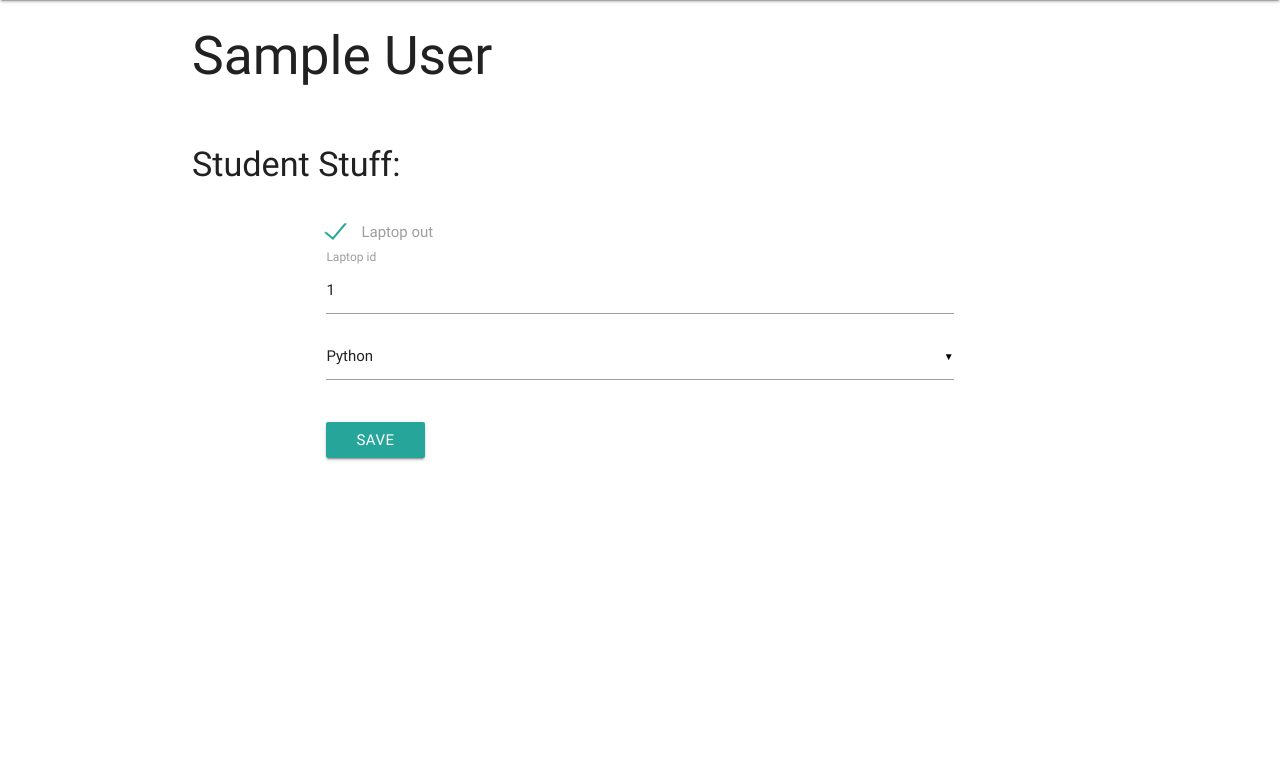
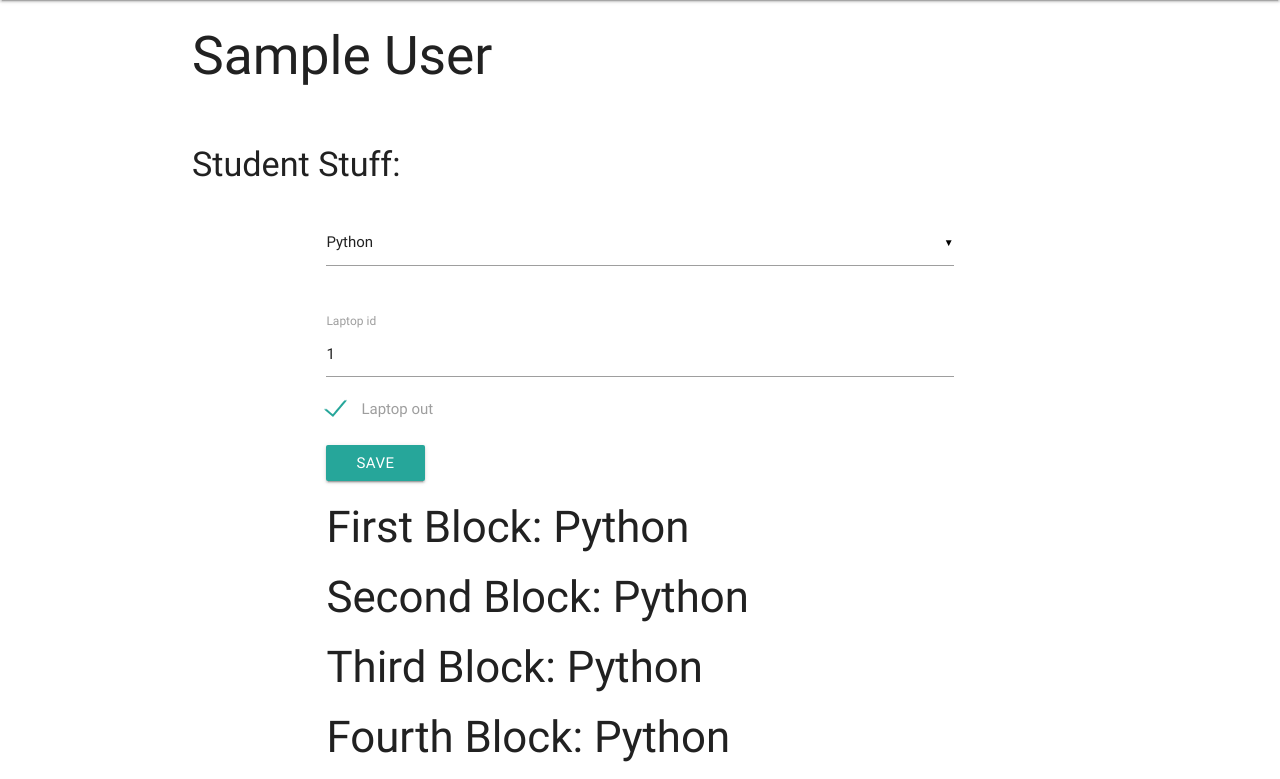
Before and after one commit to LukeLaScala/imagine, a Flask app: page /lookup/1 in a window 1280 px wide. Shown: the part 64-843 px from the top of the page. Before the commit the page ends 525 px from the top, so only its background shows below. Run offline with Flask 2, Linux system fonts and the light colour scheme; tables that the repository leaves empty hold one stand-in row (values such as "Sample post"); some libraries are stand-ins or nearby versions.

Commit message:
Algo done

```diff
--- a/config.py
+++ b/config.py
@@ -1,4 +1,4 @@
 SQLALCHEMY_DATABASE_URI = 'mysql+mysqldb://lhd:lhd@localhost/lhd'
 SQLALCHEMY_TRACK_MODIFICATIONS = False
 DEBUG = True
-WORKSHOPS = ['Minecraft Mods', 'Python', 'Web Dev', 'Arduino', 'Scratch']
+WORKSHOPS = ['Minecraft Mods', 'Python', 'Web Dev', 'Arduino', 'Scratch', 'Games']
--- a/lhd/models.py
+++ b/lhd/models.py
@@ -11,4 +11,4 @@ class User(db.Model):
     laptop_id = db.Column(db.Unicode(256), nullable=True)
     first_name = db.Column(db.Unicode(256))
     last_name = db.Column(db.Unicode(256))
-    town = db.Column(db.Unicode(256))
+    school = db.Column(db.Unicode(256))
--- a/lhd/templates/edit.html
+++ b/lhd/templates/edit.html
@@ -53,14 +53,7 @@
 		<br>
 		<div class="container">
 			<form action="{{ url_for('lookup_user', id=user.id) }}" method="post">
-
-			   	  {{ form.laptop_out }}
-			   	  <label for="laptop_out">Laptop out</label>
-			   	  <br>
-			   	  <label for="laptop_id">Laptop id</label>
-			   	  {{ form.laptop_id }}
-			   	  <br>
-<select id="workshops" multiple name="workshops">
+			   	  <select id="workshops" multiple name="workshops">
 	<option value="0" {% if mine %} selected {% endif %}>Minecraft Mods</option>
 	<option value="1" {% if python %} selected {% endif %}>Python</option>
 	<option value="2" {% if web %} selected {% endif %}>Web Dev</option>
@@ -68,9 +61,22 @@
 	<option value="4" {% if scratch %} selected {% endif %}>Scratch</option>
 </select>
 {{ form.id }}
+<br>
+
+			   	  <label for="laptop_id">Laptop id</label>
+			   	  {{ form.laptop_id }}
+			   	  <br>
+{{ form.laptop_out }}
+			   	  <label for="laptop_out">Laptop out</label>
+			   	  <br>
 			   	  <br>
 			    <button class="waves-effect waves-light btn">Save</button>
 			</form>
+		<h3>First Block: {% if slot1 is defined %} {{slot1}} {% endif %}</h3>
+		<h3>Second Block: {{ slot2 }}</h3>
+		<h3>Third Block: {{ slot3 }}</h3>
+		<h3>Fourth Block: {{ slot4 }}</h3>
+
 		</div>
 	</div>
 </body>
--- a/lhd/views.py
+++ b/lhd/views.py
@@ -2,6 +2,11 @@ from lhd import app, db
 from flask import render_template, request, redirect, url_for
 from .forms import UserEditForm, UserSearchForm
 from .models import User
+WORKSHOPS = ['Minecraft Mods', 'Python', 'Web Dev', 'Arduino', 'Scratch', 'Games']
+FIRST   =  [0, 3, 2, 1]
+SECOND  =  [4, 0, 2, 1]
+THIRD   =  [4, 3, 0, 1]
+FOURTH  =  [4, 3, 2, 0]
 
 @app.route('/', methods=['GET', 'POST'])
 def search():
@@ -9,8 +14,12 @@ def search():
     if request.method == 'POST' and form.validate():
         users = User.query.filter(User.last_name.like('%' + form.search.data + '%')).all()
 
-        return render_template('search-results.html', users=users, query=form.search.data)
+        return render_template('search-results.html', users=users, query=form.search.data, form2=UserSearchForm())
     return render_template('register.html', form=form)
+
+@app.route('/test', methods=['GET', 'POST'])
+def test():
+    return str(sessionNumbers(1))
 
 @app.route('/lookup/<id>', methods=['GET', 'POST'])
 def lookup_user(id):
@@ -24,15 +33,139 @@ def lookup_user(id):
     if request.method == 'POST' and form.validate():
         if len(form.workshops.data) != 3:
             return "Error, you must select 3 workshops"
+        slot1 = ""
+        slot2 = ""
+        slot3 = ""
+        slot4 = ""
+
+        requested = form.workshops.data
+
+        ws1 = sessionNumbers(requested[0])
+        ws2 = sessionNumbers(requested[1])
+        ws3 = sessionNumbers(requested[2])
+
+        best = 100000
+        best1 = 100000
+        best2 = 100000
+        best3 = 100000
+
+        for x in range(4):
+        	for y in range(4):
+        		for z in range(4):
+        			if (ws1[x] != 100000) and (ws2[y] != 100000) and (ws3[y] != 100000):
+        				total = int(ws1[x]) + int(ws2[y]) + int(ws3[z])
+        				if total < best:
+        					if x != y and x != z and y != z:
+        						best1 = x
+        						best2 = y
+        						best3 = z
+        						best = total
+
+        if best1 == 0:
+        	slot1 = requested[0]
+
+        if best1 == 1:
+        	slot2 = requested[0]
+
+        if best1 == 2:
+        	slot3 = requested[0]
+
+        if best1 == 3:
+        	slot4 = requested[0]
+
+
+        if best2 == 0:
+        	slot1 = requested[1]
+
+        if best2 == 1:
+        	slot2 = requested[1]
+
+        if best2 == 2:
+        	slot3 = requested[1]
+
+        if best2 == 3:
+        	slot4 = requested[1]
+
+
+
+        if best3 == 0:
+        	slot1 = requested[2]
+
+        if best3 == 1:
+        	slot2 = requested[2]
+
+        if best3 == 2:
+        	slot3 = requested[2]
+
+        if best3 == 3:
+        	slot4 = requested[2]
+
+        if slot1 == "":
+        	slot1 = 5
+        if slot2 == "":
+        	slot2 = 5
+        if slot3 == "":
+        	slot3 = 5
+        if slot4 == "":
+        	slot4 = 5
+
+        #return "Slot 1: " + str(slot1)
+        #return str(ws1) + '<br>' + str(ws2) + '<br>' + str(ws3) + '<br><br>' + "best1 : " + str(best1) + "best2: " + str(best2) + "best3: " + str(best3)
+
+
 
         form.populate_obj(user)
+        user.slot1 = slot1
+        user.slot2 = slot2
+        user.slot3 = slot3
+        user.slot4 = slot4
         db.session.commit()
 
-        return redirect(url_for('search'))
+        return redirect(url_for('lookup_user', id=user.id))
+
     userworkshops = str(user.slot1) + str(user.slot2) + str(user.slot3) + str(user.slot4)
     mine = '0' in userworkshops
     python = '1' in userworkshops
     web = '2' in userworkshops
     arduino = '3' in userworkshops
     scratch = '4' in userworkshops
-    return render_template('edit.html', form=form, form2=UserSearchForm(), user=user, mine=mine, python=python, web=web, arduino=arduino, scratch=scratch)
+    slot1 = "N/A"
+    slot2 = "N/A"
+    slot3 = "N/A"
+    slot4 = "N/A"
+    if user.slot1 or user.slot1 == 0:
+    	slot1=WORKSHOPS[user.slot1]
+    if user.slot2 or user.slot2 == 0:
+    	slot2=WORKSHOPS[user.slot2]
+    if user.slot3 or user.slot3 == 0:
+    	slot3=WORKSHOPS[user.slot3]
+    if user.slot4 or user.slot4 == 0:
+    	slot4=WORKSHOPS[user.slot4]
+
+    return render_template('edit.html', form=form,
+     form2=UserSearchForm(), user=user, mine=mine,
+     python=python, web=web, arduino=arduino, scratch=scratch,
+     slot1=slot1, slot2=slot2,
+     slot3=slot3, slot4=slot4)
+
+def sessionNumbers(sessNum):
+	first, second, third, fourth = 100000, 100000, 100000, 100000
+
+	if sessNum in FIRST:
+		first = len(User.query.filter_by(slot1=sessNum).all())
+		if first > 24:
+			first = 100000
+	if sessNum in SECOND:
+		second = len(User.query.filter_by(slot2=sessNum).all())
+		if second > 24:
+			second = 100000
+	if sessNum in THIRD:
+		third = len(User.query.filter_by(slot3=sessNum).all())
+		if third > 24:
+			third = 100000
+	if sessNum in FOURTH:
+		fourth = len(User.query.filter_by(slot4=sessNum).all())
+		if fourth > 24:
+			fourth = 100000
+
+	return [first, second, third, fourth]
```
Also changed, not shown: lhd/templates/search-results.html (+5 -4 lines).
